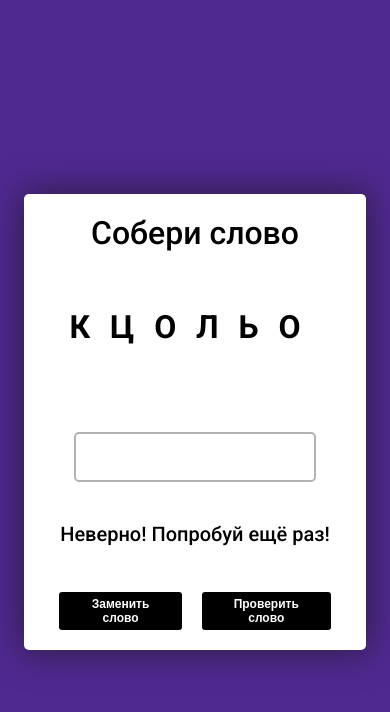
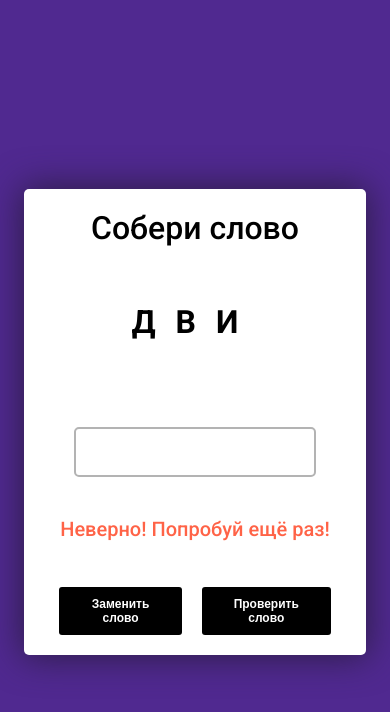
Before and after one commit to IvanIvanson/wordGame, a plain HTML site: page index.html in a window 390 px wide. Both pictures are taken after a click on the button "Проверить слово". Drawn offline with Linux system fonts and the light colour scheme.

Commit message:
wordgame1

```diff
--- a/js/main.js
+++ b/js/main.js
@@ -10,8 +10,8 @@ const randomletterEl = document.querySelector(".js-random-letters"),
     wordScramble = document.querySelector(".container");
 
 
-let initialWords = ['вид', 'кольцо', 'билет', 'издание', 'двигатель', 'банан'];
-// let initialWords = ['вид', 'банан'];
+// let initialWords = ['вид', 'кольцо', 'билет', 'издание', 'двигатель', 'банан'];
+let initialWords = ['вид', 'банан'];
 
 let words = [...initialWords];
 let currentWord;
@@ -51,6 +51,7 @@ const checkWord = () => {
         scrambleWord();
     } else if(userWord === currentWord && words.length == 1){
         answerEl.textContent = 'Молодец! Ты составил все слова!';
+        answerEl.classList.remove('warning');
         words = [...initialWords];
         textInput.value = '';
         randomletterEl.textContent = '';
@@ -76,6 +77,7 @@ const checkWord = () => {
         });
 
     } else {
+        answerEl.classList.add('warning');
         answerEl.textContent = 'Неверно! Попробуй ещё раз!';
     }
     // setTimeout(() => {
--- a/style.css
+++ b/style.css
@@ -174,6 +174,9 @@ h1{
     background-color: dimgray;
     color: linen;
 }
+.warning{
+    color:tomato;
+}
 @media (max-width: 425px) {
     /* модальное окно */
 .modal-container{
@@ -197,7 +200,7 @@ h1{
     top:150px;
 }
 .btn {
-    padding: 5px 20px;
+    padding: 10px 20px;
     border-radius:3px;
     font-size: 12px;
     font-weight: bold;
```
